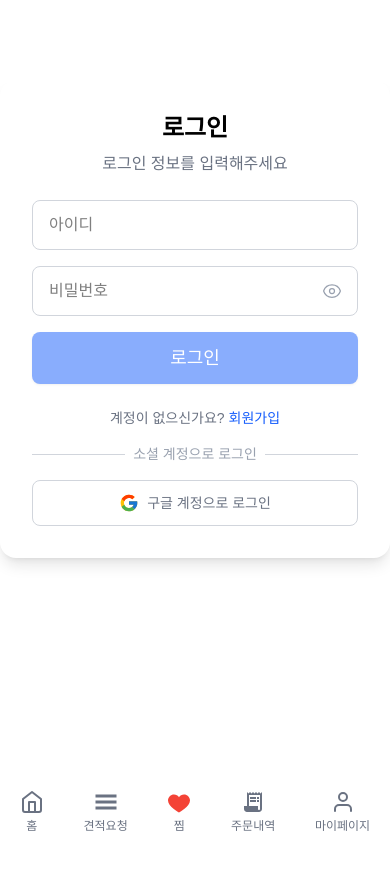
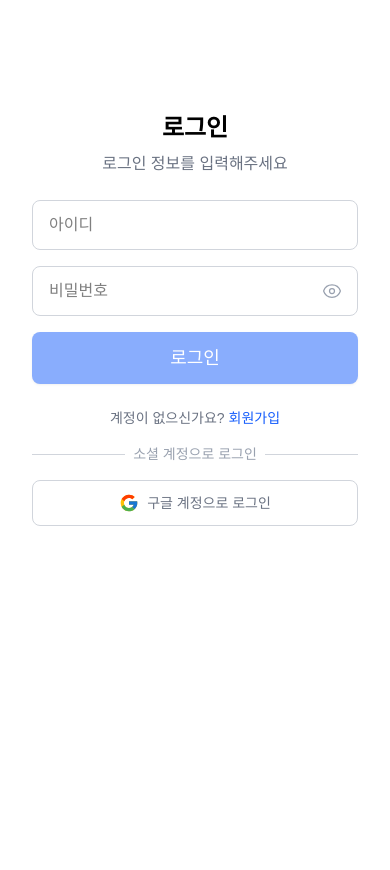
Before and after one commit to chlwlgus4/courier_front, a Next.js app: page /login in a window 390 px wide. Shown: the top 870 px of the page. Built offline with nearby package versions, Linux system fonts and the light colour scheme; no server answers.

Commit message:
로그인 페이지 수정

```diff
--- a/src/app/layout.tsx
+++ b/src/app/layout.tsx
@@ -1,7 +1,6 @@
 import type { Metadata } from 'next'
 import { Geist, Geist_Mono } from 'next/font/google'
 import './globals.css'
-import { useRouter } from 'next/navigation'
 import React from 'react'
 import BackgroundLayout from '@/commons/components/common/BackgroundLayout'
 import Header from '@/commons/components/common/Header'
--- a/src/commons/components/auth/AuthForm.tsx
+++ b/src/commons/components/auth/AuthForm.tsx
@@ -23,7 +23,7 @@ export function AuthForm({
 
   return (
     <div className="min-h-screen">
-      <div className="max-w-md mx-auto mt-20 p-8 bg-white rounded-2xl shadow-lg">
+      <div className="w-full md:max-w-md mx-auto mt-20 p-8 bg-white rounded-2xl md:shadow-lg">
         <h1 className="text-2xl font-semibold text-center mb-2">{title}</h1>
         <p className="text-center text-gray-500 mb-6">{description}</p>
         <form
--- a/src/commons/components/common/NavigationBar.tsx
+++ b/src/commons/components/common/NavigationBar.tsx
@@ -1,6 +1,7 @@
 'use client'
 
 import Link from 'next/link'
+import { usePathname } from 'next/navigation'
 import React, { ReactNode } from 'react'
 import { FcLike } from 'react-icons/fc'
 import { FiHome, FiUser } from 'react-icons/fi'
@@ -8,6 +9,13 @@ import { GiHamburgerMenu } from 'react-icons/gi'
 import { MdReceiptLong } from 'react-icons/md'
 
 const NavigationBar = () => {
+  const path = usePathname()
+
+  const hideHeaderPaths = ['/login', '/register']
+  const shouldHideHeader = hideHeaderPaths.includes(path)
+
+  if (shouldHideHeader) return null
+
   return (
     <nav className="fixed bottom-0 left-0 w-full h-16 bg-white flex justify-around items-center">
       <NavItem href="/" label="홈" icon={<FiHome size={24} />} />
```
